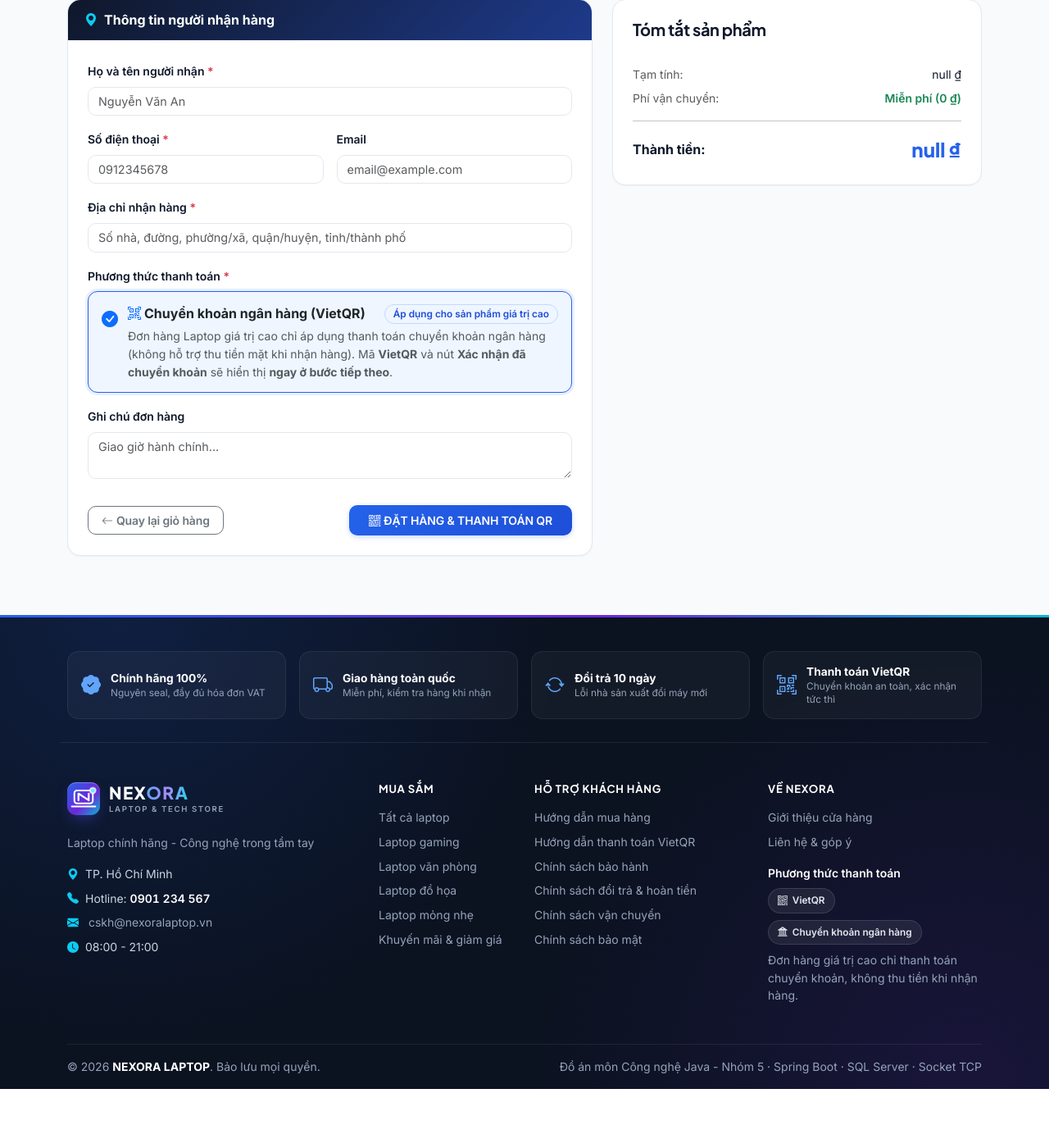
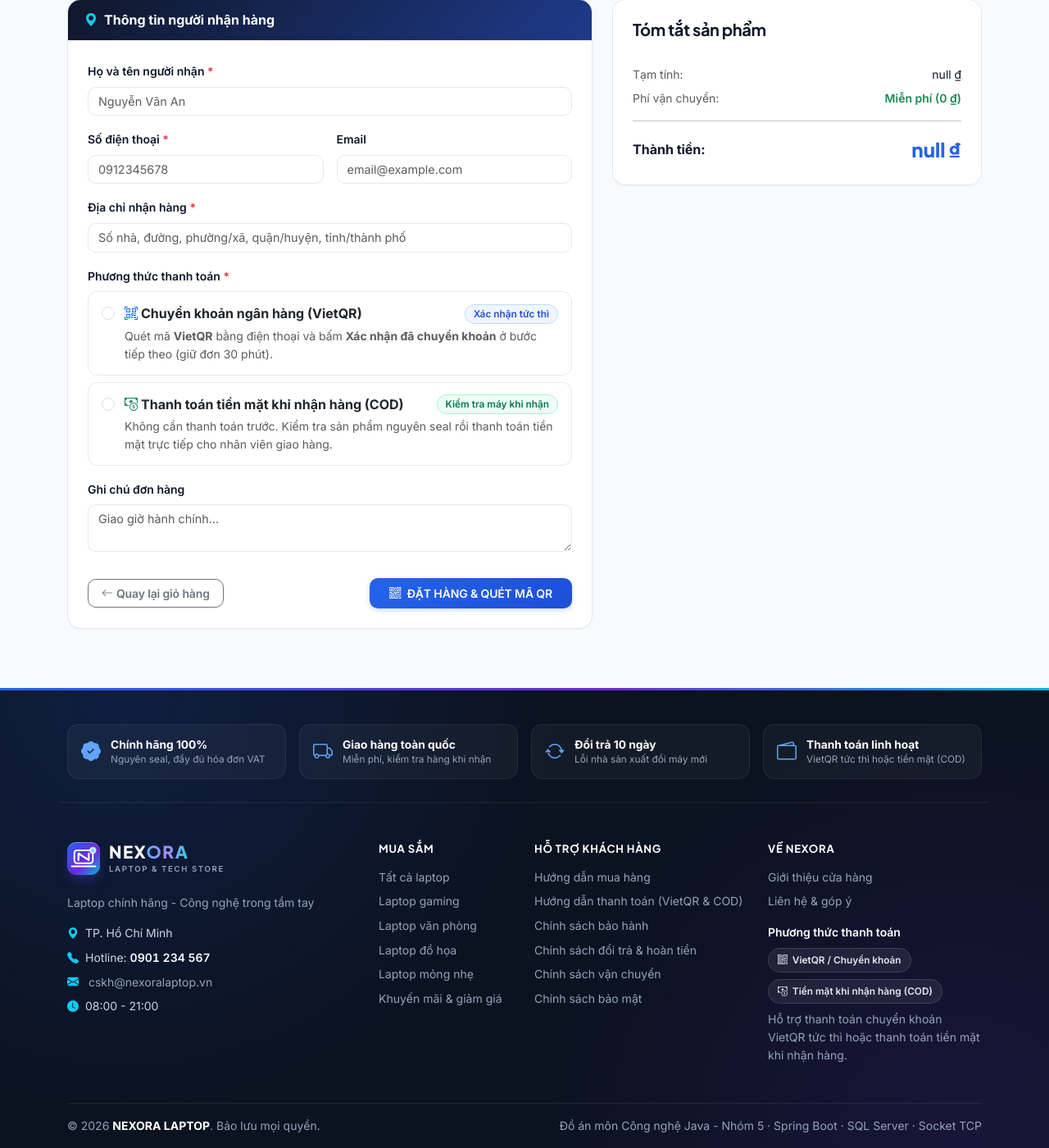
Before and after one commit to luugiahuy13122006-cmd/QuanLyBanLaptop, a Spring app: page /store/checkout in a window 1280 px wide. Shown: the part 290-1690 px from the top of the page at 82% size. Before the commit the page ends 1618 px from the top, so only its background shows below. Run offline with Thymeleaf, Linux system fonts and the light colour scheme; the template is opened without the code that fills it, so the values that code supplies are empty; some of the project's set-up classes (security, data sources, template engines, error pages and the like) are left out, and stand-ins take their place.

Commit message:
feat: bo sung thanh toan tien mat khi nhan hang (COD), chat che vong doi don hang va cap nhat giao dien dong bo

```diff
--- a/database/QL_LAPTOP.sql
+++ b/database/QL_LAPTOP.sql
@@ -523,7 +523,7 @@ JOIN Laptop l
 WHERE l.MaLaptop BETWEEN 1 AND 20;
 GO
 
--- 9. THANH TOÁN (20 BẢN GHI - HÀNG GIÁ TRỊ CAO CHỈ CHUYỂN KHOẢN NGÂN HÀNG)
+-- 9. THANH TOÁN (20 BẢN GHI MẪU - HỖ TRỢ CHUYỂN KHOẢN VIETQR & TIỀN MẶT COD)
 INSERT INTO ThanhToan
 (MaDonHang, PhuongThucThanhToan, TrangThaiThanhToan, SoTien, MaGiaoDich, ThoiGianThanhToan)
 SELECT
--- a/laptop-shop-web/src/main/resources/templates/admin/orders/detail.html
+++ b/laptop-shop-web/src/main/resources/templates/admin/orders/detail.html
@@ -64,6 +64,11 @@
                   <div class="small mb-2">
                     <span class="text-muted">Mã giao dịch:</span> <code th:text="${payment.transactionCode}"></code>
                     <span th:if="${payment.paidAt != null}" class="ms-2 text-muted tabular-nums" th:text="'(' + ${#temporals.format(payment.paidAt, 'dd/MM/yyyy HH:mm')} + ')'"></span>
+                  </div>
+                  <div th:if="${payment.paymentMethod.name() == 'CASH' and payment.paymentStatus.name() == 'UNPAID' and !order.status.closed and order.status.name() != 'REFUND_REQUESTED'}"
+                       class="mt-3 p-3 rounded-3 bg-light border small text-muted">
+                    <i class="bi bi-cash-coin text-success me-1"></i>
+                    Đơn <strong>COD (Tiền mặt khi nhận hàng)</strong>: trạng thái thanh toán sẽ tự động chuyển thành <strong>Thanh toán thành công</strong> khi cập nhật đơn sang <strong>Hoàn thành</strong>.
                   </div>
                   <div th:if="${payment.paymentMethod.name() == 'BANK_TRANSFER' and payment.paymentStatus.name() != 'PAID' and payment.paymentStatus.name() != 'REFUNDED' and !order.status.closed and order.status.name() != 'REFUND_REQUESTED'}"
                        class="mt-3">
--- a/laptop-shop-web/src/main/resources/templates/fragments/footer.html
+++ b/laptop-shop-web/src/main/resources/templates/fragments/footer.html
@@ -21,8 +21,8 @@
           <div><strong>Đổi trả 10 ngày</strong><span>Lỗi nhà sản xuất đổi máy mới</span></div></div>
       </div>
       <div class="col-6 col-lg-3">
-        <div class="nx-trust-item"><i class="bi bi-qr-code-scan"></i>
-          <div><strong>Thanh toán VietQR</strong><span>Chuyển khoản an toàn, xác nhận tức thì</span></div></div>
+        <div class="nx-trust-item"><i class="bi bi-wallet2"></i>
+          <div><strong>Thanh toán linh hoạt</strong><span>VietQR tức thì hoặc tiền mặt (COD)</span></div></div>
       </div>
     </div>
 
@@ -59,7 +59,7 @@
         <h6 class="mb-3">Hỗ trợ khách hàng</h6>
         <ul class="list-unstyled small d-flex flex-column gap-2 mb-0">
           <li><a th:href="@{/thong-tin/huong-dan-mua-hang}">Hướng dẫn mua hàng</a></li>
-          <li><a th:href="@{/thong-tin/huong-dan-thanh-toan}">Hướng dẫn thanh toán VietQR</a></li>
+          <li><a th:href="@{/thong-tin/huong-dan-thanh-toan}">Hướng dẫn thanh toán (VietQR &amp; COD)</a></li>
           <li><a th:href="@{/thong-tin/chinh-sach-bao-hanh}">Chính sách bảo hành</a></li>
           <li><a th:href="@{/thong-tin/chinh-sach-doi-tra}">Chính sách đổi trả &amp; hoàn tiền</a></li>
           <li><a th:href="@{/thong-tin/chinh-sach-van-chuyen}">Chính sách vận chuyển</a></li>
@@ -76,10 +76,10 @@
         </ul>
         <div class="small fw-semibold text-white mb-2">Phương thức thanh toán</div>
         <div class="d-flex flex-wrap gap-2">
-          <span class="nx-pay-chip"><i class="bi bi-qr-code"></i>VietQR</span>
-          <span class="nx-pay-chip"><i class="bi bi-bank2"></i>Chuyển khoản ngân hàng</span>
+          <span class="nx-pay-chip"><i class="bi bi-qr-code"></i>VietQR / Chuyển khoản</span>
+          <span class="nx-pay-chip"><i class="bi bi-cash-coin"></i>Tiền mặt khi nhận hàng (COD)</span>
         </div>
-        <div class="small nx-muted mt-2">Đơn hàng giá trị cao chỉ thanh toán chuyển khoản, không thu tiền khi nhận hàng.</div>
+        <div class="small nx-muted mt-2">Hỗ trợ thanh toán chuyển khoản VietQR tức thì hoặc thanh toán tiền mặt khi nhận hàng.</div>
       </div>
     </div>
 
--- a/laptop-shop-web/src/main/resources/templates/store/checkout.html
+++ b/laptop-shop-web/src/main/resources/templates/store/checkout.html
@@ -29,7 +29,7 @@
     <div class="pro-step-line"></div>
     <div class="pro-step active"><span class="pro-step-num">2</span>Đặt hàng &amp; Thanh toán</div>
     <div class="pro-step-line"></div>
-    <div class="pro-step"><span class="pro-step-num">3</span>Quét QR &amp; Xác nhận CK</div>
+    <div class="pro-step"><span class="pro-step-num">3</span><span id="checkoutStep3Text">Quét QR &amp; Xác nhận CK</span></div>
   </div>
 
   <div th:replace="~{fragments/admin-layout :: flashMessages}"></div>
@@ -74,22 +74,38 @@
 
             <div class="mb-3">
               <label class="form-label fw-semibold small">Phương thức thanh toán <span class="text-danger">*</span></label>
-              <input type="hidden" name="paymentMethod" value="BANK_TRANSFER"/>
-              <div class="pro-pay-option selected">
-                <div class="mt-1">
-                  <i class="bi bi-check-circle-fill text-primary fs-5"></i>
-                </div>
-                <div class="flex-grow-1">
-                  <div class="d-flex justify-content-between align-items-center flex-wrap gap-2 mb-1">
-                    <span class="fw-bold text-dark"><i class="bi bi-qr-code-scan text-primary me-1"></i>Chuyển khoản ngân hàng (VietQR)</span>
-                    <span class="badge-soft badge-soft-info">Áp dụng cho sản phẩm giá trị cao</span>
+              <div class="d-flex flex-column gap-2" id="payMethodGroup">
+                <label class="pro-pay-option" for="pmBankTransfer"
+                       th:classappend="${checkoutForm.paymentMethod == null || checkoutForm.paymentMethod.name() == 'BANK_TRANSFER'} ? 'selected'">
+                  <input class="form-check-input mt-1 flex-shrink-0" type="radio" th:field="*{paymentMethod}"
+                         id="pmBankTransfer" value="BANK_TRANSFER"/>
+                  <div class="flex-grow-1">
+                    <div class="d-flex justify-content-between align-items-center flex-wrap gap-2 mb-1">
+                      <span class="fw-bold text-dark"><i class="bi bi-qr-code-scan text-primary me-1"></i>Chuyển khoản ngân hàng (VietQR)</span>
+                      <span class="badge-soft badge-soft-info">Xác nhận tức thì</span>
+                    </div>
+                    <div class="small text-muted">
+                      Quét mã <strong>VietQR</strong> bằng điện thoại và bấm <strong>Xác nhận đã chuyển khoản</strong> ở bước tiếp theo (giữ đơn 30 phút).
+                    </div>
                   </div>
-                  <div class="small text-muted">
-                    Đơn hàng Laptop giá trị cao chỉ áp dụng thanh toán chuyển khoản ngân hàng (không hỗ trợ thu tiền mặt khi nhận hàng).
-                    Mã <strong>VietQR</strong> và nút <strong>Xác nhận đã chuyển khoản</strong> sẽ hiển thị <strong>ngay ở bước tiếp theo</strong>.
+                </label>
+
+                <label class="pro-pay-option" for="pmCash"
+                       th:classappend="${checkoutForm.paymentMethod != null && checkoutForm.paymentMethod.name() == 'CASH'} ? 'selected'">
+                  <input class="form-check-input mt-1 flex-shrink-0" type="radio" th:field="*{paymentMethod}"
+                         id="pmCash" value="CASH"/>
+                  <div class="flex-grow-1">
+                    <div class="d-flex justify-content-between align-items-center flex-wrap gap-2 mb-1">
+                      <span class="fw-bold text-dark"><i class="bi bi-cash-coin text-success me-1"></i>Thanh toán tiền mặt khi nhận hàng (COD)</span>
+                      <span class="badge-soft badge-soft-success">Kiểm tra máy khi nhận</span>
+                    </div>
+                    <div class="small text-muted">
+                      Không cần thanh toán trước. Kiểm tra sản phẩm nguyên seal rồi thanh toán tiền mặt trực tiếp cho nhân viên giao hàng.
+                    </div>
                   </div>
-                </div>
+                </label>
               </div>
+              <div class="text-danger small mt-1" th:if="${#fields.hasErrors('paymentMethod')}" th:errors="*{paymentMethod}"></div>
             </div>
 
             <div class="mb-4">
@@ -99,8 +115,9 @@
 
             <div class="d-flex justify-content-between align-items-center pt-2 gap-2 flex-wrap">
               <a th:href="@{/gio-hang}" class="btn btn-outline-secondary px-3"><i class="bi bi-arrow-left me-1"></i>Quay lại giỏ hàng</a>
-              <button type="submit" class="btn btn-pv-primary px-4 py-2">
-                <i class="bi bi-qr-code me-1"></i>ĐẶT HÀNG &amp; THANH TOÁN QR
+              <button type="submit" id="checkoutSubmitBtn" class="btn btn-pv-primary px-4 py-2">
+                <i class="bi bi-qr-code me-1" id="checkoutSubmitIcon"></i>
+                <span id="checkoutSubmitText">ĐẶT HÀNG &amp; QUÉT MÃ QR</span>
               </button>
             </div>
           </form>
@@ -143,5 +160,32 @@
 
 <div th:replace="~{fragments/footer :: footer}"></div>
 <script src="https://cdn.jsdelivr.net/npm/bootstrap@5.3.2/dist/js/bootstrap.bundle.min.js"></script>
+<script>
+  (function () {
+    var radios = document.querySelectorAll('input[name="paymentMethod"]');
+    var icon = document.getElementById('checkoutSubmitIcon');
+    var txt = document.getElementById('checkoutSubmitText');
+    var step3 = document.getElementById('checkoutStep3Text');
+    function syncPaymentUi() {
+      radios.forEach(function (r) {
+        var card = r.closest('.pro-pay-option');
+        if (card) card.classList.toggle('selected', r.checked);
+        if (r.checked && icon && txt) {
+          if (r.value === 'CASH') {
+            icon.className = 'bi bi-check2-circle me-1';
+            txt.textContent = 'XÁC NHẬN ĐẶT HÀNG (COD)';
+            if (step3) step3.textContent = 'Hoàn tất đặt hàng (COD)';
+          } else {
+            icon.className = 'bi bi-qr-code me-1';
+            txt.textContent = 'ĐẶT HÀNG & QUÉT MÃ QR';
+            if (step3) step3.textContent = 'Quét QR & Xác nhận CK';
+          }
+        }
+      });
+    }
+    radios.forEach(function (r) { r.addEventListener('change', syncPaymentUi); });
+    syncPaymentUi();
+  })();
+</script>
 </body>
 </html>
--- a/laptop-shop-web/src/main/resources/templates/store/index.html
+++ b/laptop-shop-web/src/main/resources/templates/store/index.html
@@ -57,7 +57,7 @@
             </span>
             <h1 class="display-6 fw-bold mb-2 lh-sm">Laptop Chính Hãng<br class="d-none d-sm-inline"/> Công Nghệ Trong Tầm Tay</h1>
             <p class="mb-3" style="max-width: 520px; color: #CBD5E1; font-size: 0.95rem;">
-              Đầy đủ các dòng Dell, HP, Lenovo, ASUS, Acer, MacBook, MSI, Gigabyte. Thanh toán VietQR tức thì &amp; khóa giữ tồn kho an toàn.
+              Đầy đủ các dòng Dell, HP, Lenovo, ASUS, Acer, MacBook, MSI, Gigabyte. Hỗ trợ thanh toán VietQR tức thì &amp; Tiền mặt khi nhận hàng (COD).
             </p>
           </div>
           <div class="col-xl-4 d-none d-xl-block">
```
Also changed, not shown: laptop-shop-web/src/main/java/com/laptopshop/controller/InfoPageController.java (+23 -19 lines), laptop-shop-web/src/main/java/com/laptopshop/controller/OrderController.java (+5 -3 lines), laptop-shop-web/src/main/java/com/laptopshop/controller/StoreController.java (+12 -7 lines), laptop-shop-web/src/main/java/com/laptopshop/service/impl/OrderServiceImpl.java (+14 -1 lines), laptop-shop-web/src/main/resources/templates/admin/orders/create.html (+4 -6 lines), laptop-shop-web/src/main/resources/templates/admin/orders/list.html (+8 -2 lines), laptop-shop-web/src/main/resources/templates/customer/order-detail.html (+15 -1 lines), laptop-shop-web/src/main/resources/templates/store/payment-success.html (+17 -9 lines), 1 other file.
